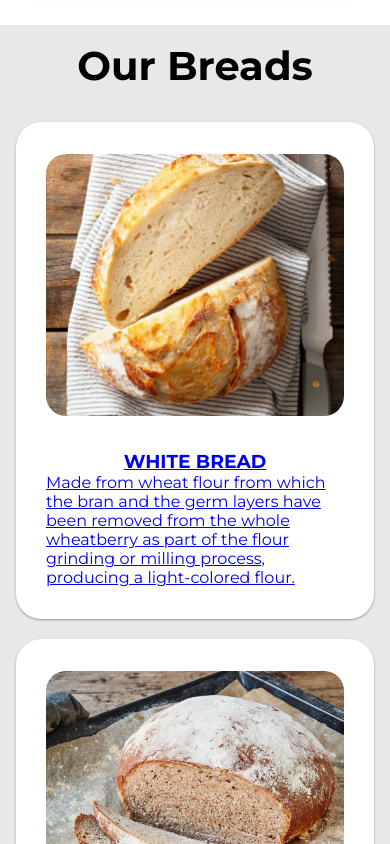
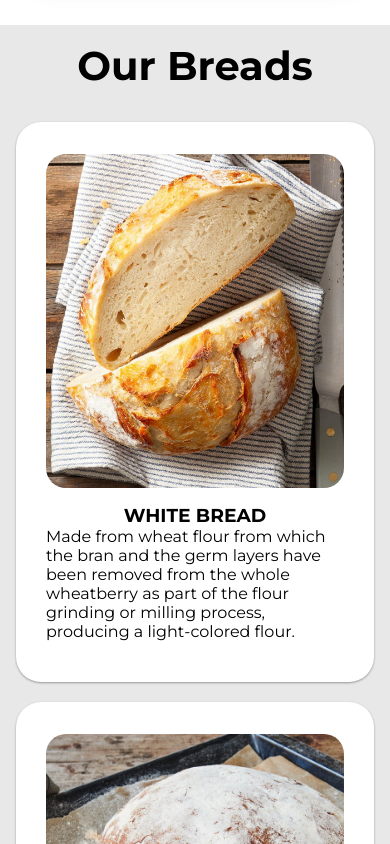
Before and after one commit to Poorple/Toasty, a React (Vite) app: page / in a window 390 px wide. Shown: the part 2480-3324 px from the top of the page. Built offline with nearby package versions, Linux system fonts and the light colour scheme; a web font is replaced by a local one.

Commit message:
layout change

```diff
--- a/src/components/OurBreads.tsx
+++ b/src/components/OurBreads.tsx
@@ -37,9 +37,9 @@ const OurBreads = () => {
   }, [animationPlayed]);
 
   return (
-    <div ref={ref} className="bread-div">
+    <section className="bread-sect">
       <h2>Our Breads</h2>
-      <section className="bread-sect">
+      <div ref={ref} className="bread-div">
         {breadsObj.map((x) => (
           <Link
             to={`/recipe/${x.breadName.toLowerCase().replace(/\s/g, "-")}`}
@@ -54,8 +54,8 @@ const OurBreads = () => {
             </article>
           </Link>
         ))}
-      </section>
-    </div>
+      </div>
+    </section>
   );
 };
 
--- a/src/styles/our-breads.css
+++ b/src/styles/our-breads.css
@@ -15,6 +15,10 @@
   padding: 1rem;
   height: -moz-max-content;
   height: max-content;
+}
+.bread-div .bread-sect a {
+  text-decoration: none;
+  color: black;
 }
 .bread-div .bread-sect article {
   position: relative;
--- a/src/styles/our-breads.scss
+++ b/src/styles/our-breads.scss
@@ -1,4 +1,4 @@
-.bread-div{
+.bread-sect{
     background:var(--tetriary-color);
     h2{
         text-align: center;
@@ -6,26 +6,33 @@
         padding-top: 1rem;
         margin-bottom:1rem;
         }
-        .bread-sect{
+        .bread-div{
             display:grid;
             grid-template-columns: 1fr 1fr 1fr 1fr;
             grid-template-rows: 1fr 1fr;
             gap:20px;
             padding:1rem;
             height: max-content;
-
+            padding-left:15dvw;
+            padding-right:15dvw;
+            align-items: stretch;
+            a{
+                text-decoration: none;
+                color: black;
+            }
         article{
             position: relative;
             background:#ffffff;
             display:grid;
             grid-template-rows: 70% auto;
-            height:100%;
+            height:35rem;
             min-width:20rem;
             border-radius: 25px;
             box-shadow: rgba(0, 0, 0, 0.12) 0px 1px 3px, rgba(0, 0, 0, 0.24) 0px 1px 2px;
             padding-left:30px;
             padding-right:30px;
             padding-bottom:30px;
+
             &.hidden{
                 opacity: 0;
                 transition: all 0.5s;
@@ -64,7 +71,7 @@
             img{
                 margin-top: 2rem;
                 width:  100%;
-                height: 80%;
+                height: 90%;
                 border-radius: 20px;
                 object-fit: cover;
             }
@@ -81,20 +88,26 @@
     to{ transform:translateX(0)}
 }
 @media screen and (max-width: 1500px) {
+    .bread-sect{
     .bread-div{
-    .bread-sect{
         grid-template-columns: 1fr 1fr 1fr;
+        padding-left:1rem;
+        padding-right:1rem;
     }}
 }
 @media screen and (max-width: 1000px) {
-    .bread-div{
-        .bread-sect{
+    .bread-sect{
+        .bread-div{
             grid-template-columns: 1fr 1fr;
+            padding-left: 1rem;
+            padding-right: 1rem;
         }}
     }
 @media screen and (max-width: 600px) {
+    .bread-sect{
     .bread-div{
-    .bread-sect{
         grid-template-columns: 1fr;
+        padding-left: 1rem;
+        padding-right: 1rem;
     }}
 }
```
Also changed, not shown: 1 other file (tests, documents, lock files or other folders).
